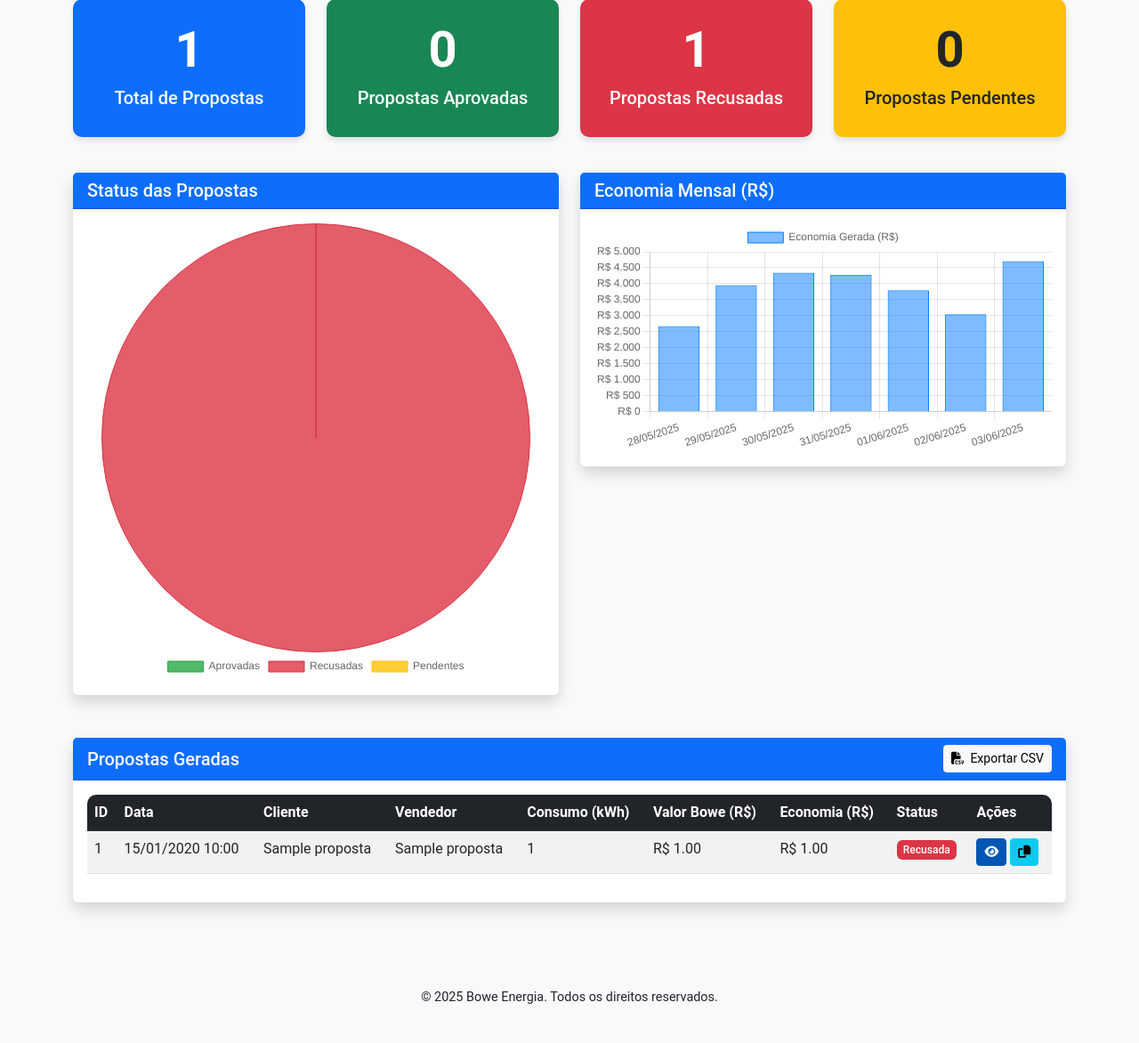
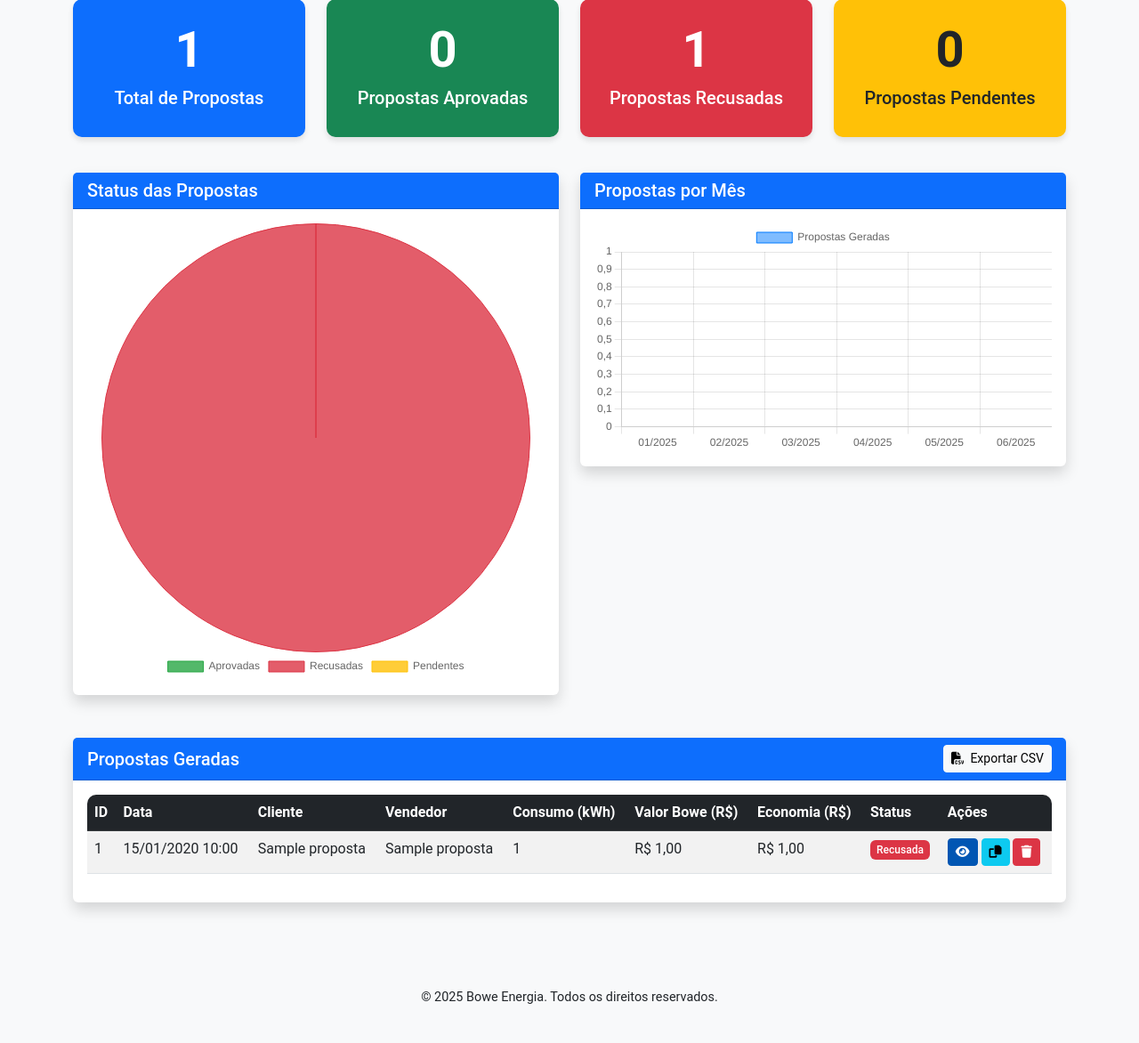
Before and after one commit to brunopurper/bowe-simulador-deploy, a Flask app: page /dashboard in a window 1280 px wide. Shown: the part 231-1403 px from the top of the page at 89% size. Run offline with Flask 3, Linux system fonts and the light colour scheme; the visitor is signed in with stand-in values (Sample User, id 1); tables that the repository leaves empty hold one stand-in row (values such as "Sample post").

Commit message:
delete buttons was added

```diff
--- a/src/routes/dashboard.py
+++ b/src/routes/dashboard.py
@@ -42,6 +42,9 @@ def logout():
 @login_required
 def index():
     from src.models.proposta import Proposta
+    from sqlalchemy import func, extract
+    import datetime
+
     propostas = Proposta.query.order_by(Proposta.data_criacao.desc()).all()
 
     # Calcular estatísticas para o dashboard
@@ -50,9 +53,50 @@ def index():
     propostas_recusadas = sum(1 for p in propostas if p.status == 'Recusada')
     propostas_pendentes = total_propostas - propostas_aprovadas - propostas_recusadas
 
+    # Calcular propostas por mês para o gráfico
+    # Obter o mês atual e os 5 meses anteriores
+    hoje = datetime.datetime.now()
+    meses = []
+    dados_mensais = []
+
+    for i in range(5, -1, -1):
+        # Calcular o mês (atual - i)
+        data_mes = hoje.replace(day=1) - datetime.timedelta(days=i*30)
+        mes_ano = data_mes.strftime('%m/%Y')
+        meses.append(mes_ano)
+
+        # Contar propostas deste mês
+        mes = data_mes.month
+        ano = data_mes.year
+        count = Proposta.query.filter(
+            extract('month', Proposta.data_criacao) == mes,
+            extract('year', Proposta.data_criacao) == ano
+        ).count()
+
+        dados_mensais.append(count)
+
     return render_template('dashboard.html',
                           propostas=propostas,
                           total_propostas=total_propostas,
                           propostas_aprovadas=propostas_aprovadas,
                           propostas_recusadas=propostas_recusadas,
-                          propostas_pendentes=propostas_pendentes)
+                          propostas_pendentes=propostas_pendentes,
+                          meses=meses,
+                          dados_mensais=dados_mensais)
+
+@dashboard_bp.route('/excluir-proposta/<int:id>', methods=['POST'])
+@login_required
+def excluir_proposta(id):
+    from src.models.proposta import Proposta, db
+
+    proposta = Proposta.query.get_or_404(id)
+
+    try:
+        db.session.delete(proposta)
+        db.session.commit()
+        flash('Proposta excluída com sucesso!', 'success')
+    except Exception as e:
+        db.session.rollback()
+        flash(f'Erro ao excluir proposta: {str(e)}', 'error')
+
+    return redirect(url_for('dashboard.index'))
--- a/src/templates/dashboard.html
+++ b/src/templates/dashboard.html
@@ -15,6 +15,19 @@
     .table-responsive {
         border-radius: 10px;
         overflow: hidden;
+    }
+    .btn-delete {
+        color: #fff;
+        background-color: #dc3545;
+        border-color: #dc3545;
+    }
+    .btn-delete:hover {
+        background-color: #c82333;
+        border-color: #bd2130;
+    }
+    .delete-modal .modal-header {
+        background-color: #dc3545;
+        color: white;
     }
 </style>
 {% endblock %}
@@ -77,10 +90,10 @@
         <div class="col-md-6">
             <div class="card shadow">
                 <div class="card-header bg-primary text-white">
-                    <h5 class="mb-0">Economia Mensal (R$)</h5>
+                    <h5 class="mb-0">Propostas por Mês</h5>
                 </div>
                 <div class="card-body">
-                    <canvas id="economiaChart"></canvas>
+                    <canvas id="propostasChart"></canvas>
                 </div>
             </div>
         </div>
@@ -120,9 +133,9 @@
                                     <td>{{ proposta.data_criacao.strftime('%d/%m/%Y %H:%M') }}</td>
                                     <td>{{ proposta.nome_indicado }}</td>
                                     <td>{{ proposta.nome_vendedor }}</td>
-                                    <td>{{ proposta.consumo_indicado|int }}</td>
-                                    <td>R$ {{ "%.2f"|format(proposta.pagar_enersim) }}</td>
-                                    <td>R$ {{ "%.2f"|format(proposta.economia) }}</td>
+                                    <td>{{ "{:,.0f}".format(proposta.consumo_indicado).replace(',', '.') }}</td>
+                                    <td>R$ {{ "{:,.2f}".format(proposta.pagar_enersim).replace(',', '.').replace('.', ',') }}</td>
+                                    <td>R$ {{ "{:,.2f}".format(proposta.economia).replace(',', '.').replace('.', ',') }}</td>
                                     <td>
                                         {% if proposta.status == 'Aprovada' %}
                                         <span class="badge bg-success">Aprovada</span>
@@ -139,6 +152,9 @@
                                         <button class="btn btn-sm btn-info copy-link" data-link="{{ request.host_url }}proposta/{{ proposta.id_publico }}">
                                             <i class="fas fa-copy"></i>
                                         </button>
+                                        <button class="btn btn-sm btn-delete delete-proposta" data-id="{{ proposta.id }}" data-bs-toggle="modal" data-bs-target="#deleteModal">
+                                            <i class="fas fa-trash"></i>
+                                        </button>
                                     </td>
                                 </tr>
                                 {% endfor %}
@@ -146,6 +162,27 @@
                         </table>
                     </div>
                 </div>
+            </div>
+        </div>
+    </div>
+</div>
+
+<!-- Modal de Confirmação para Excluir -->
+<div class="modal fade delete-modal" id="deleteModal" tabindex="-1" aria-labelledby="deleteModalLabel" aria-hidden="true">
+    <div class="modal-dialog">
+        <div class="modal-content">
+            <div class="modal-header">
+                <h5 class="modal-title" id="deleteModalLabel">Confirmar Exclusão</h5>
+                <button type="button" class="btn-close" data-bs-dismiss="modal" aria-label="Close"></button>
+            </div>
+            <div class="modal-body">
+                <p>Tem certeza que deseja excluir esta proposta? Esta ação não pode ser desfeita.</p>
+            </div>
+            <div class="modal-footer">
+                <button type="button" class="btn btn-secondary" data-bs-dismiss="modal">Cancelar</button>
+                <form id="deleteForm" method="POST" action="">
+                    <button type="submit" class="btn btn-danger">Excluir</button>
+                </form>
             </div>
         </div>
     </div>
@@ -186,30 +223,15 @@
             }
         });
 
-        // Dados para o gráfico de economia (simulados para exemplo)
-        // Em produção, estes dados viriam da API
-        const economiaLabels = [];
-        const economiaData = [];
-
-        // Preencher com dados de exemplo (últimos 7 dias)
-        const hoje = new Date();
-        for (let i = 6; i >= 0; i--) {
-            const data = new Date(hoje);
-            data.setDate(data.getDate() - i);
-            economiaLabels.push(data.toLocaleDateString('pt-BR'));
-            // Valor aleatório entre 1000 e 5000 para exemplo
-            economiaData.push(Math.floor(Math.random() * 4000) + 1000);
-        }
-
-        // Gráfico de economia mensal
-        const economiaCtx = document.getElementById('economiaChart').getContext('2d');
-        const economiaChart = new Chart(economiaCtx, {
+        // Gráfico de propostas por mês
+        const propostasCtx = document.getElementById('propostasChart').getContext('2d');
+        const propostasChart = new Chart(propostasCtx, {
             type: 'bar',
             data: {
-                labels: economiaLabels,
+                labels: {{ meses|tojson }},
                 datasets: [{
-                    label: 'Economia Gerada (R$)',
-                    data: economiaData,
+                    label: 'Propostas Geradas',
+                    data: {{ dados_mensais|tojson }},
                     backgroundColor: 'rgba(0, 123, 255, 0.5)',
                     borderColor: 'rgba(0, 123, 255, 1)',
                     borderWidth: 1
@@ -221,8 +243,18 @@
                     y: {
                         beginAtZero: true,
                         ticks: {
+                            // Usar formatação de números inteiros
                             callback: function(value) {
-                                return 'R$ ' + value.toLocaleString('pt-BR');
+                                return value.toLocaleString('pt-BR');
+                            }
+                        }
+                    }
+                },
+                plugins: {
+                    tooltip: {
+                        callbacks: {
+                            label: function(context) {
+                                return context.raw.toLocaleString('pt-BR') + ' propostas';
                             }
                         }
                     }
@@ -236,6 +268,12 @@
             navigator.clipboard.writeText(link).then(function() {
                 alert('Link copiado para a área de transferência!');
             });
+        });
+
+        // Configurar modal de exclusão
+        $('.delete-proposta').click(function() {
+            const id = $(this).data('id');
+            $('#deleteForm').attr('action', '/excluir-proposta/' + id);
         });
 
         // Exportar para CSV
```
Also changed, not shown: instance/bowe_simulador.db.
